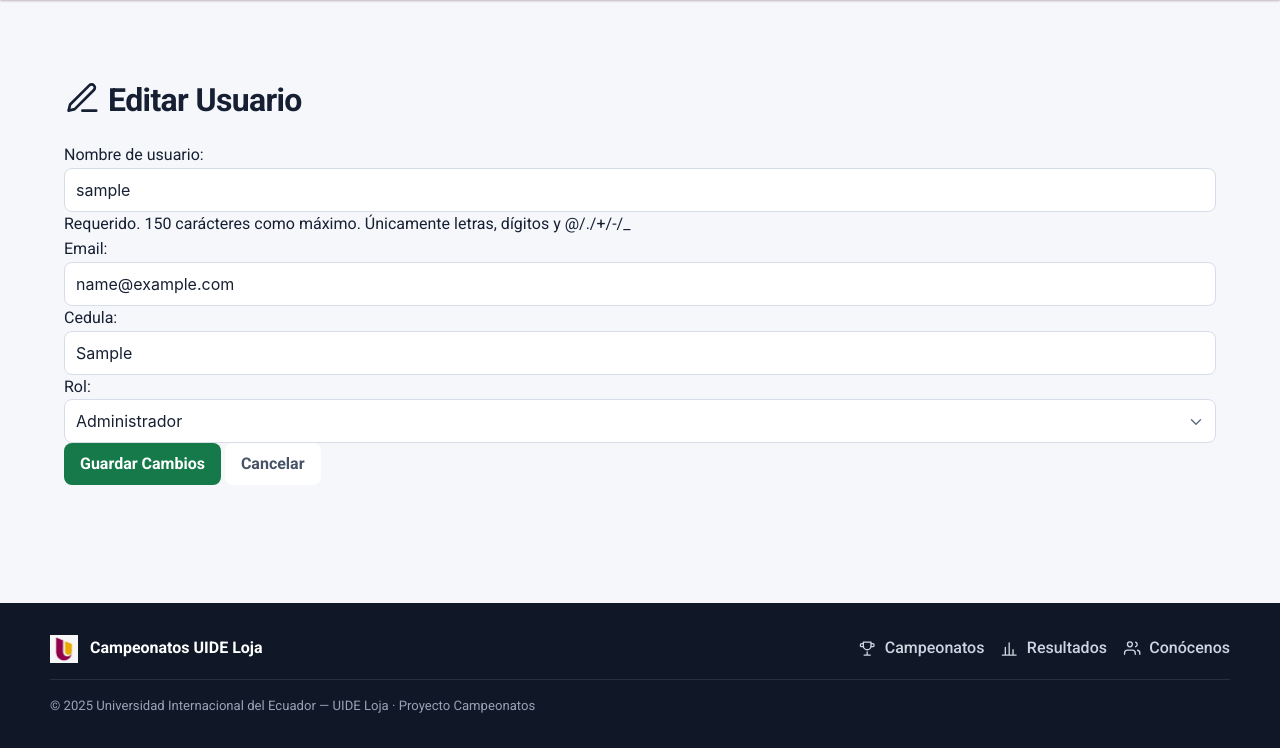
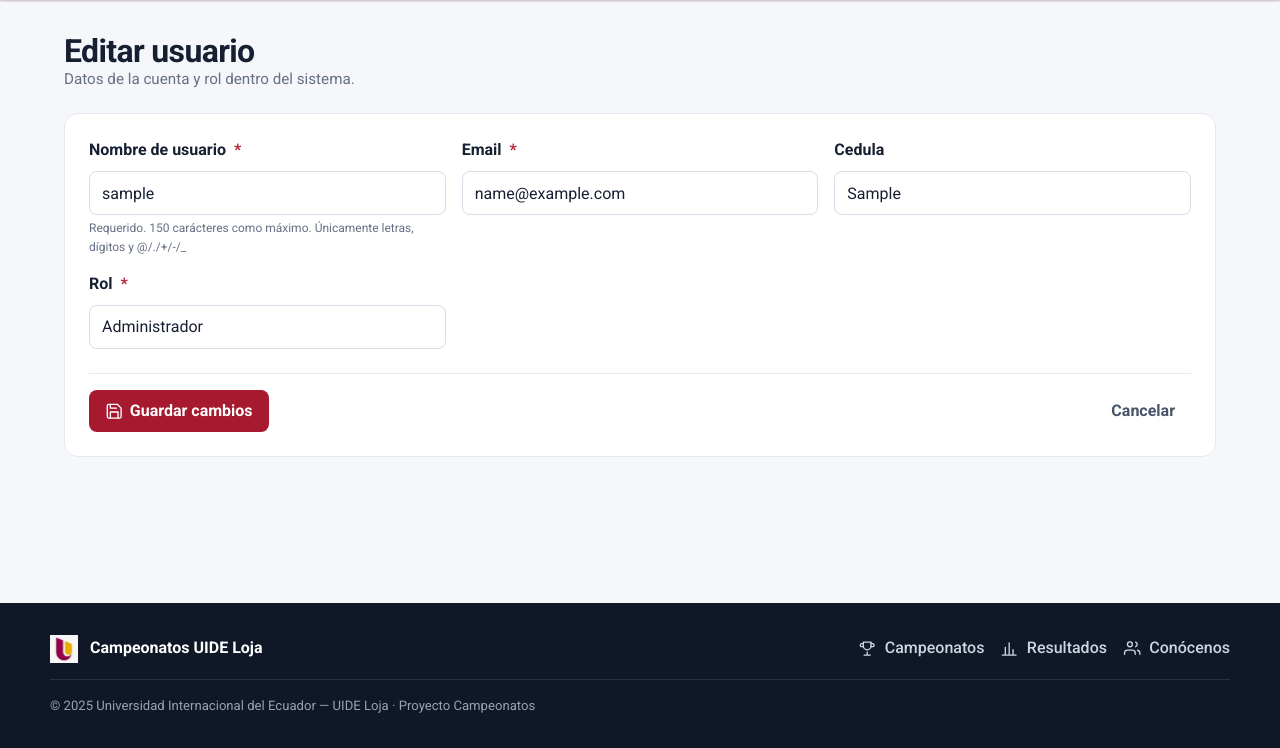
Before and after one commit to Dilan-DS/Campeonatos-UIDE, a Django app: page /panel/admin/usuarios/1/editar/ in a window 1280 px wide. Shown: the part 52-800 px from the top of the page. Run offline with Django 5.2, Linux system fonts and the light colour scheme; a user stored in the database is signed in; tables that the repository leaves empty hold one stand-in row (values such as "Sample post"); some libraries are stand-ins or nearby versions.

Commit message:
refactor(ui): one shared field partial replaces the last form.as_p
The two remaining unstyled forms - editing a user and the edit-match modal
in the global calendar - rendered {{ form.as_p }}, which applies no
styling at all and sat oddly beside every other form in the app.

Added comun/_campos_formulario.html: associated label, required marker,
help text and errors beside the field, in one or two columns. It is the
same markup the rewritten forms had been repeating, so screens adopting
it stop duplicating it.

19 tests pass, 0 audit findings, 35/35 flows.

Co-Authored-By: Claude Opus 5 <noreply@anthropic.com>

```diff
--- /dev/null
+++ b/CampeonatosUIDE/core/templates/comun/_campos_formulario.html
@@ -0,0 +1,36 @@
+{% comment %}
+  Campos de un formulario con el tratamiento del sistema de diseño:
+  etiqueta asociada, marca de obligatorio, texto de ayuda y errores junto
+  al campo. Sustituye a {{ form.as_p }}, que no aplica ningún estilo.
+
+  Uso:
+    {% include "comun/_campos_formulario.html" with form=form %}
+    {% include "comun/_campos_formulario.html" with form=form columnas=1 %}
+
+  Parámetros: form (obligatorio), columnas (1 para una sola columna).
+{% endcomment %}
+<div class="{% if columnas == 1 %}{% else %}uide-form-grid{% endif %}">
+  {% for campo in form %}
+    {% if campo.is_hidden %}
+      {{ campo }}
+    {% else %}
+      <div class="field">
+        <label class="label" for="{{ campo.id_for_label }}">
+          {{ campo.label }}
+          {% if campo.field.required %}<span class="uide-required" aria-hidden="true">*</span>{% endif %}
+        </label>
+        <div class="control">{{ campo }}</div>
+        {% if campo.errors %}
+          {% for err in campo.errors %}
+            <p class="help is-danger">
+              <svg class="uide-icon" aria-hidden="true"><use href="#i-error"></use></svg>
+              <span>{{ err }}</span>
+            </p>
+          {% endfor %}
+        {% elif campo.help_text %}
+          <p class="help">{{ campo.help_text|safe }}</p>
+        {% endif %}
+      </div>
+    {% endif %}
+  {% endfor %}
+</div>
--- a/CampeonatosUIDE/core/templates/usuario/editar_admin.html
+++ b/CampeonatosUIDE/core/templates/usuario/editar_admin.html
@@ -1,14 +1,52 @@
 {% extends 'comun/base.html' %}
-{% block title %}Editar Usuario{% endblock %}
+
+{% comment %}
+  Editar usuario (admin).
+  Sustituye {{ form.as_p }} por los campos del sistema de diseño.
+{% endcomment %}
+
+{% block title %}Editar usuario | Campeonatos UIDE{% endblock %}
+
 {% block content %}
-<section class="section">
-  <div class="container">
-    <h1 class="title"><svg class="uide-icon" aria-hidden="true"><use href="#i-editar"></use></svg> Editar Usuario</h1>
-    <form method="POST">{% csrf_token %}
-      {{ form.as_p }}
-      <button class="button is-success" type="submit">Guardar Cambios</button>
-      <a href="{% url 'listar_usuarios' %}" class="button is-light">Cancelar</a>
+<div class="container uide-container">
+
+  <div class="uide-page-head">
+    <div class="uide-page-head__text">
+      <h1 class="title is-3">Editar usuario</h1>
+      <p class="subtitle">Datos de la cuenta y rol dentro del sistema.</p>
+    </div>
+  </div>
+
+  <div class="box">
+    {% if form.errors %}
+      <div class="uide-form-errors" role="alert">
+        <strong class="uide-with-icon">
+          <svg class="uide-icon" aria-hidden="true"><use href="#i-error"></use></svg>
+          Revisa los datos
+        </strong>
+        <ul>
+          {% for err in form.non_field_errors %}<li>{{ err }}</li>{% endfor %}
+          {% for campo in form %}
+            {% for err in campo.errors %}<li>{{ campo.label }}: {{ err }}</li>{% endfor %}
+          {% endfor %}
+        </ul>
+      </div>
+    {% endif %}
+
+    <form method="post" class="uide-form">
+      {% csrf_token %}
+      {% include "comun/_campos_formulario.html" with form=form %}
+
+      <div class="uide-form-actions">
+        <button class="button is-primary" type="submit">
+          <svg class="uide-icon" aria-hidden="true"><use href="#i-guardar"></use></svg>
+          <span>Guardar cambios</span>
+        </button>
+        <span class="uide-form-actions__spacer"></span>
+        <a href="{% url 'listar_usuarios' %}" class="button is-light">Cancelar</a>
+      </div>
     </form>
   </div>
-</section>
+
+</div>
 {% endblock %}
```
Also changed, not shown: CampeonatosUIDE/core/templates/partido/calendario_global.html (+9 -9 lines).
